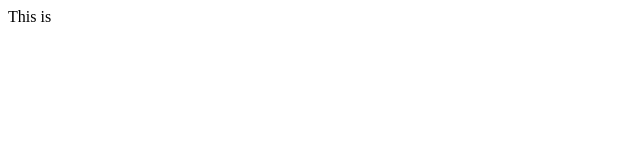
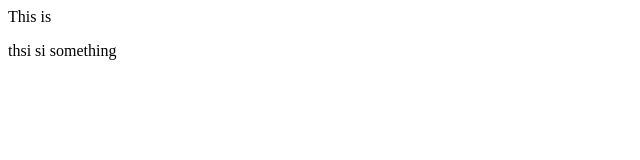
Before and after one commit to avishkar-004/Local-repo, a plain HTML site: page index.html in a window 1280 px wide. Shown: the whole page, without its empty margins (0-640 px from the left). Drawn offline with Linux system fonts and the light colour scheme.

Commit message:
new in local branch

```diff
--- a/index.html
+++ b/index.html
@@ -1 +1,3 @@
 <p>This is <param name="gsf" value="uihgkdh"></p>
+
+<a>thsi si something </a>
```
